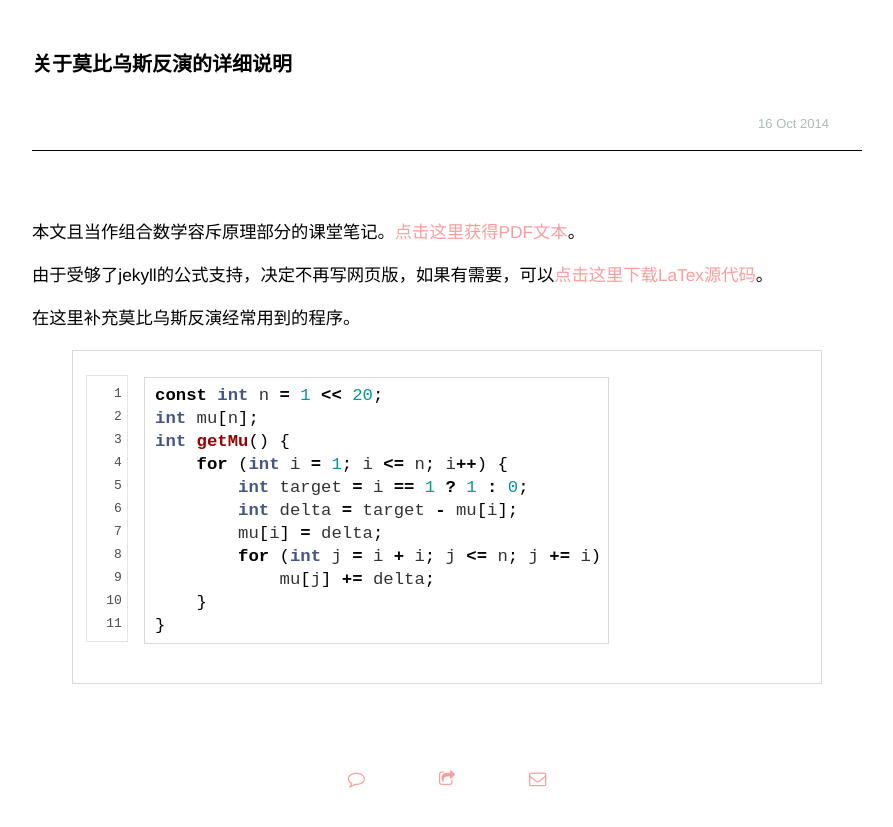
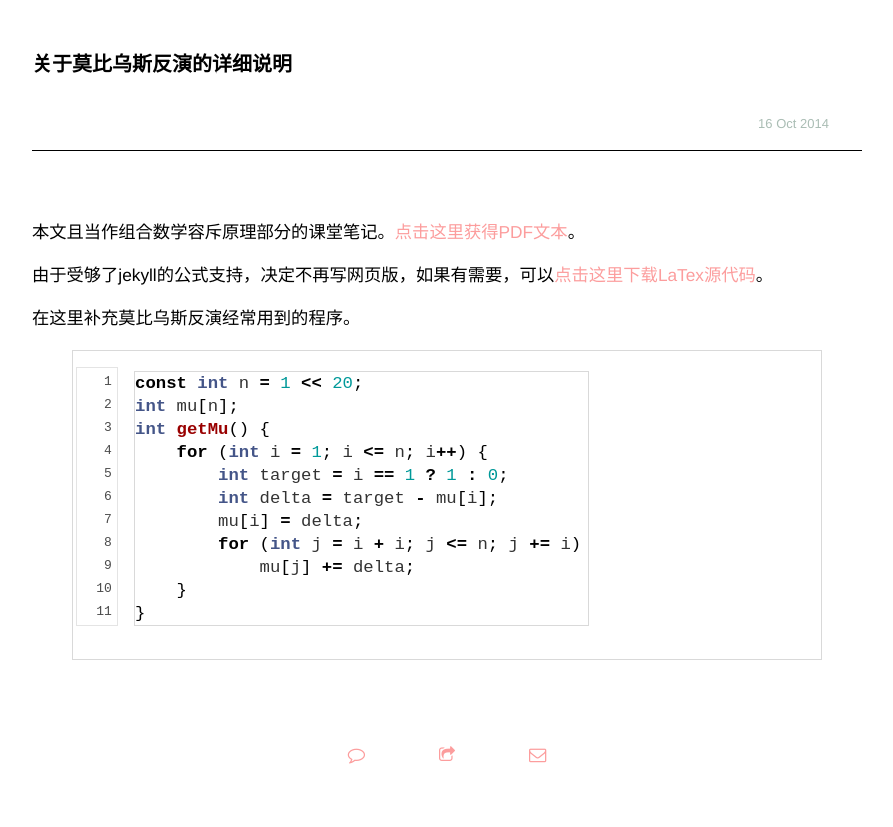
Before and after one commit to banqianhao/banqianhao.github.io, a Jekyll site: the page built from _posts/math/2014-10-16-mobius.md, in a window 1280 px wide. Shown: the top 827 px of the page, without its empty margins (193-1086 px from the left). Built offline with Jekyll 4.4.1, drawn with Linux system fonts in a browser that asks for light colours; nearby versions of some CDN libraries; Markdown is read by kramdown in place of the engine named in the settings.

Commit message:
delete pre style

```diff
--- a/css/syntax.css
+++ b/css/syntax.css
@@ -21,7 +21,6 @@
 /**
  * Syntax highlighting styles
  */
-.highlight pre, pre, .highlight .hll { background-color: #f8f8f8; border: 1px solid #ccc; padding: 6px 10px; border-radius: 3px; }
 .highlight .c { color: #999988; font-style: italic; }
 .highlight .err { color: #a61717; background-color: #e3d2d2; }
 .highlight .k { font-weight: bold; }
```
